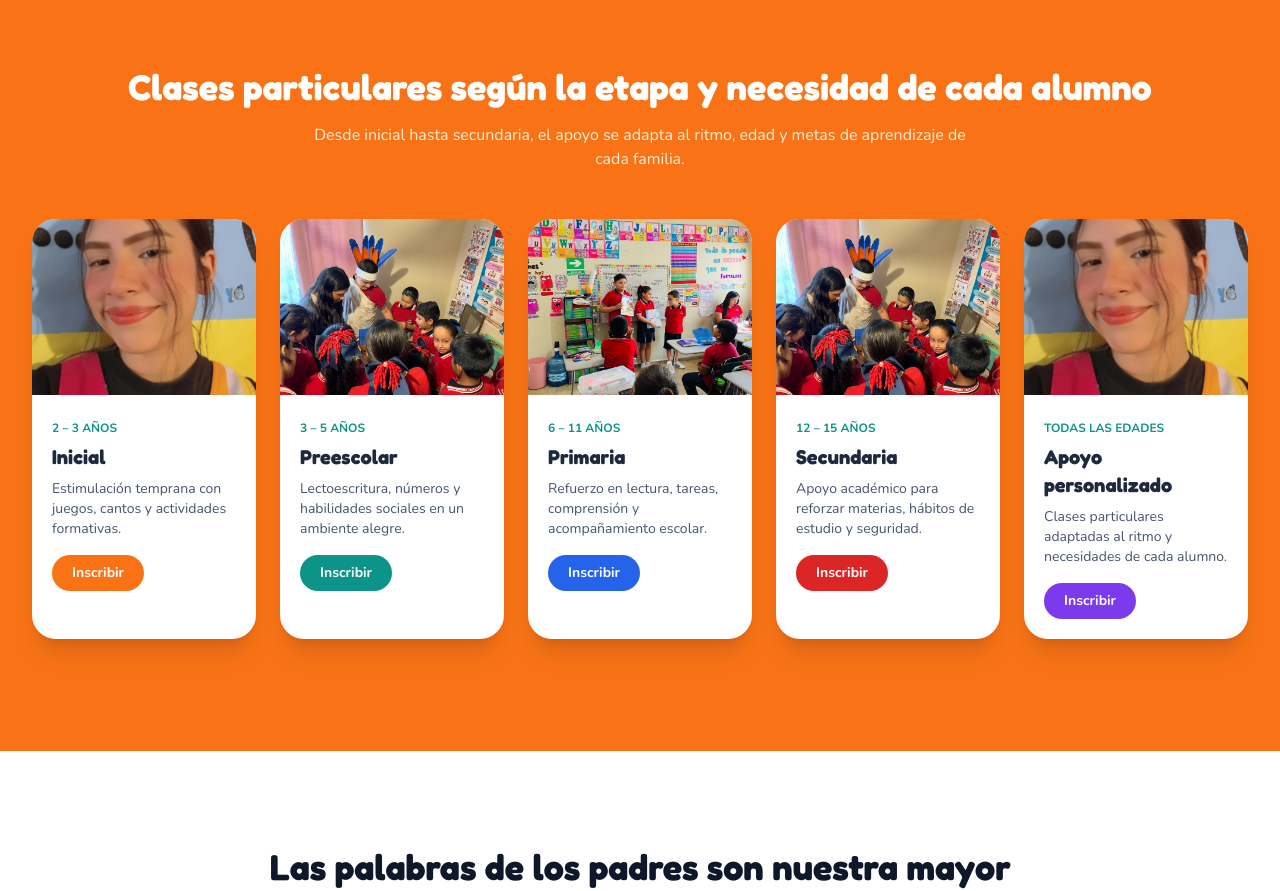
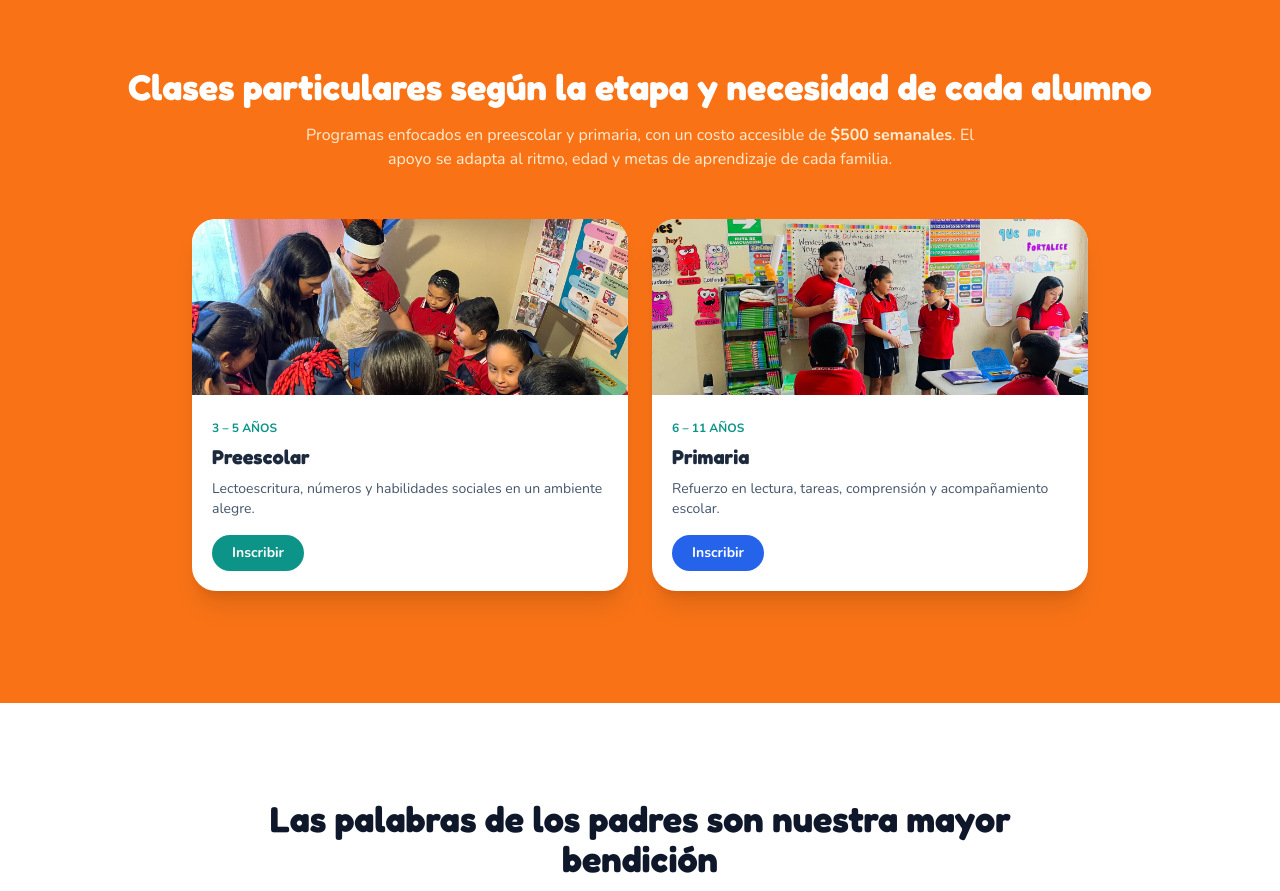
Before and after one commit to Alan-Cortez/NIKA, a Next.js app: page / in a window 1280 px wide. Shown: the part 3540-4431 px from the top of the page. Built offline with nearby package versions, Linux system fonts and the light colour scheme; no server answers.

Commit message:
Actualizar programas a solo preescolar y primaria y definir costo

```diff
--- a/components/sections/Programs.tsx
+++ b/components/sections/Programs.tsx
@@ -1,13 +1,6 @@
 import Image from "next/image";
 
 const programs = [
-  {
-    title: "Inicial",
-    age: "2 – 3 años",
-    description: "Estimulación temprana con juegos, cantos y actividades formativas.",
-    image: "/images/hero.jpg",
-    color: "bg-aned-orange",
-  },
   {
     title: "Preescolar",
     age: "3 – 5 años",
@@ -22,20 +15,6 @@ const programs = [
     image: "/images/reading.jpg",
     color: "bg-aned-blue",
   },
-  {
-    title: "Secundaria",
-    age: "12 – 15 años",
-    description: "Apoyo académico para reforzar materias, hábitos de estudio y seguridad.",
-    image: "/images/classroom.jpg",
-    color: "bg-aned-red",
-  },
-  {
-    title: "Apoyo personalizado",
-    age: "Todas las edades",
-    description: "Clases particulares adaptadas al ritmo y necesidades de cada alumno.",
-    image: "/images/hero.jpg",
-    color: "bg-aned-purple",
-  },
 ];
 
 export default function Programs() {
@@ -49,12 +28,11 @@ export default function Programs() {
             Clases particulares según la etapa y necesidad de cada alumno
           </h2>
           <p className="mx-auto mt-4 max-w-2xl text-orange-100">
-            Desde inicial hasta secundaria, el apoyo se adapta al ritmo, edad y metas
-            de aprendizaje de cada familia.
+            Programas enfocados en preescolar y primaria, con un costo accesible de <strong>$500 semanales</strong>. El apoyo se adapta al ritmo, edad y metas de aprendizaje de cada familia.
           </p>
         </div>
 
-        <div className="mt-12 grid gap-6 sm:grid-cols-2 lg:grid-cols-5">
+        <div className="mx-auto mt-12 grid max-w-4xl gap-6 sm:grid-cols-2">
           {programs.map((program) => (
             <article
               key={program.title}
--- a/lib/registration.ts
+++ b/lib/registration.ts
@@ -1,9 +1,6 @@
 export const GRADOS = [
-  "Inicial (2-3 años)",
   "Preescolar (3-5 años)",
   "Primaria (6-11 años)",
-  "Secundaria (12-15 años)",
-  "Apoyo personalizado",
 ] as const;
 
 export type RegistrationInput = {
```
